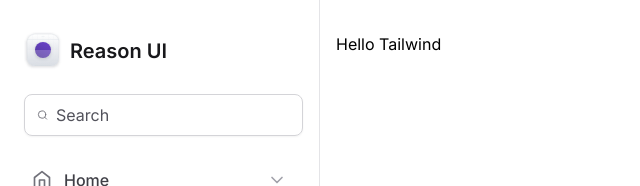
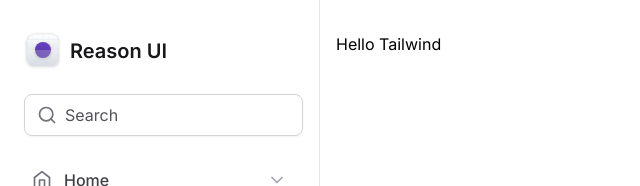
Before and after one commit to igorct1/reason-ui-tailwind, a Next.js app: page / in a window 1280 px wide. Shown: the top 186 px of the page, without its empty margins (0-640 px from the left). Built offline with nearby package versions, Linux system fonts and the light colour scheme.

Commit message:
refactor: adding input component composition pattern

```diff
--- /dev/null
+++ b/src/components/Input.tsx
@@ -0,0 +1,29 @@
+import { ComponentProps } from 'react'
+
+export type InputPrefixProps = ComponentProps<'div'>
+
+export function InputPrefix(props: InputPrefixProps) {
+  return <div {...props} />
+}
+
+export type InputControlProps = ComponentProps<'input'>
+
+export function InputControl(props: InputControlProps) {
+  return (
+    <input
+      className="flex-1 border-0 bg-transparent p-0 text-zinc-900 placeholder-zinc-600"
+      {...props}
+    />
+  )
+}
+
+export type InputRootProps = ComponentProps<'div'>
+
+export function InputRoot(props: InputRootProps) {
+  return (
+    <div
+      className="mx-1 flex w-full items-center gap-2 rounded-lg border border-zinc-300 px-3 py-2 shadow-sm"
+      {...props}
+    />
+  )
+}
--- a/src/components/Sidebar/index.tsx
+++ b/src/components/Sidebar/index.tsx
@@ -1,23 +1,22 @@
 import { Logo } from './Logo'
-import { Search, LifeBuoy, Cog } from 'lucide-react'
+import { LifeBuoy, Cog, Search } from 'lucide-react'
 import { MainNavigation } from './MainNavigation'
 import { NavItem } from './MainNavigation/NavItem'
 import { UsedSpaceWidget } from './UsedSpaceWidget'
-import { Profile } from '../Profile'
+import { Profile } from './Profile'
+import { InputControl, InputPrefix, InputRoot } from '../Input'
 
 export function Sidebar() {
   return (
     <aside className="flex flex-col gap-6 border-r border-zinc-200 px-5 py-8">
       <Logo />
 
-      <div className="mx-1 flex w-full items-center gap-2 rounded-lg border border-zinc-300 px-3 py-2 shadow-sm">
-        <Search className="h-5 w-5 text-zinc-500" />
-
-        <input
-          className="flex-1 border-0 bg-transparent p-0 text-zinc-900 placeholder-zinc-600"
-          placeholder="Search"
-        />
-      </div>
+      <InputRoot>
+        <InputPrefix>
+          <Search className="h-5 w-5 text-zinc-500" />
+        </InputPrefix>
+        <InputControl placeholder="Search" />
+      </InputRoot>
 
       <MainNavigation />
 
```
Also changed, not shown: src/components/Sidebar/Profile.tsx (renamed from src/components/Profile.tsx).
